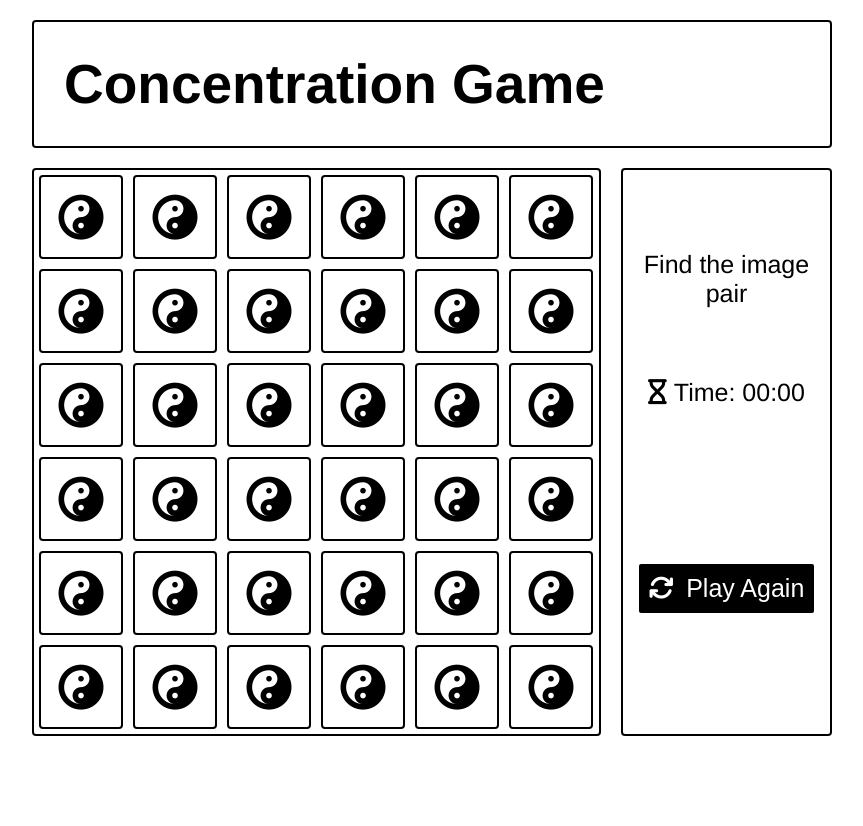
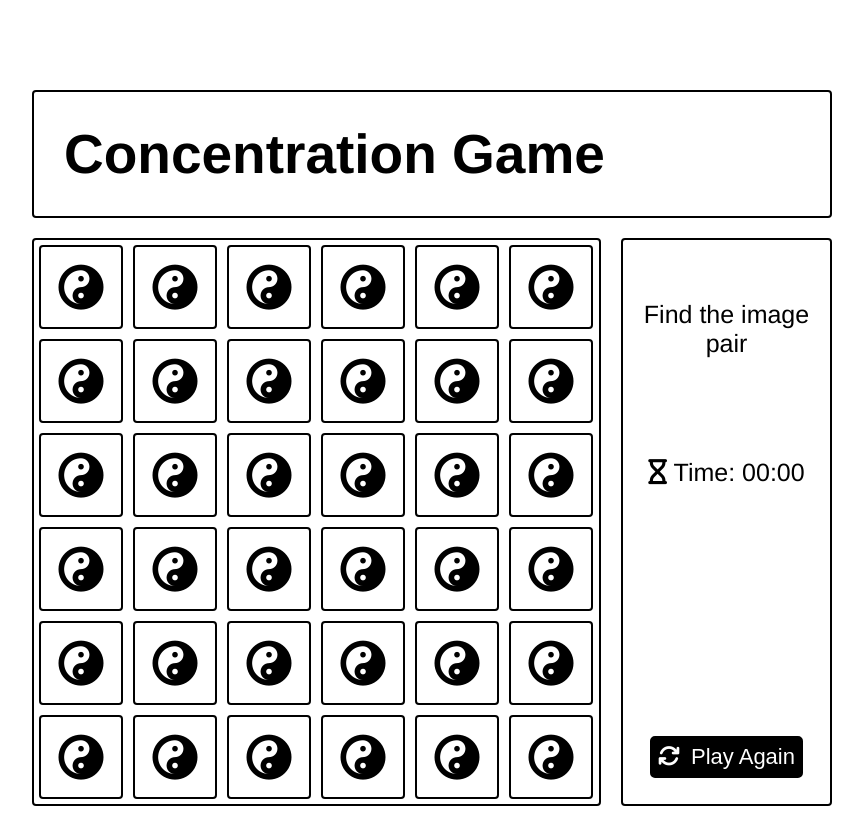
Before and after one commit to CPTien/Concentration-Game, a plain HTML site: page index.html in a window 1280 px wide. Both pictures are taken after a click on the button "Play Again". Shown: the whole page, without its empty margins (208-1071 px from the left). Before the commit the page ends 800 px from the top, so only its background shows below. Drawn offline with Linux system fonts and the light colour scheme.

```diff
--- a/css/main.css
+++ b/css/main.css
@@ -17,7 +17,7 @@ h1 {
   grid-column:  1/8;
   grid-row: 1;
   text-align: left;
-  margin: 20px 50px 10px 50px;
+  margin: 90px 50px 10px 50px;
   border: 2px solid;
   border-radius: 4px;
   padding: 30px
@@ -37,13 +37,13 @@ h1 {
 }
 
 #instruction {
-  margin: 80px 0px 50px 0px;
+  margin: 60px 10px 100px 10px;
   font-size: 25px;
 }
 
 .timer-container {
 	color: #000;
-	margin: 70px 0px 140px 0px;
+	margin: 70px 0px 204px 0px;
 }
 
 .timer {
@@ -51,19 +51,20 @@ h1 {
 }
 
 #replayBtn {
-  border-radius: 4px;
-  border: 2px solid;
-  margin: 15px auto;
-  font-size: 25px;
+  border-radius: 10px;
+  border: 5px solid;
+  margin: 40px 12px 10px 12px;
+  font-size: 22px;
   background-color: black;
   color: white;
-  padding: 10px;
+  padding: 8px;
   cursor: pointer;
 }
 
 #replayBtn:hover {
-color: green;
-background-color: aqua;
+  background-color: white;
+  color: black;
+  border-color: white;
 }
 
 #gameBoard {
@@ -113,7 +114,7 @@ background-color: aqua;
 }
 
 .front-side:hover {
-  color: rgb(197, 17, 17);
+  color: rgb(92, 82, 82);
   font-size: 45px;
 }
 
@@ -127,6 +128,6 @@ background-color: aqua;
 
 .back-side {
   transform: rotateY(180deg);
-  color: red;
+  color: grey;
   font-size: 45px;
 }
--- a/index.html
+++ b/index.html
@@ -15,9 +15,9 @@
             <div class = title>Concentration Game</div>
         </h1>
         <div class = "sideBar">
-          <div id="instruction">Find the image pair</div>
+          <div id="instruction">Find all the image pairs</div>
           <div class = "timer-container">
-            <span class="timer"><i class="fa-solid fa-hourglass"></i>&nbsp;Time: 00:00</span>
+            <span class="timer"></span>
           </div>
           <button id="replayBtn">
             <i class="fa-solid fa-arrows-rotate"></i>&nbsp;&nbsp;Play Again
@@ -168,7 +168,6 @@
                 <i class="front-side fa-solid fa-yin-yang"></i>
                 <i class="back-side fa-solid fa-worm"></i>
             </div>
-
         </section>
     </div>
 </body>
--- a/js/main.js
+++ b/js/main.js
@@ -32,6 +32,12 @@ let time = null;
 let minutes = 0;
 let seconds = 0;
 let timeStart = false;
+let showTime = null;
+
+//reference: <https://stackoverflow.com/questions/8043026/how-to-format-numbers-by-prepending-0-to-single-digit-numbers/31466357#31466357>
+showTime = setInterval(function() {
+  timeCounter.innerHTML = (`<i class="fa-solid fa-hourglass"></i>  ` +`Time: ` + (minutes).toLocaleString('en-US', {minimumIntegerDigits: 2, useGrouping:false}) + `:` + (seconds).toLocaleString('en-US', {minimumIntegerDigits: 2, useGrouping:false}));
+},1000);
 
 function timer() {
 	// 1 count per second, after 60 seconds, convert to 1 min
@@ -41,20 +47,17 @@ function timer() {
 				minutes++;
 				seconds = 0;
 		}
-		// update html timer section
-		timeCounter.innerHTML = (`<i class="fa-solid fa-hourglass"></i>  ` +`Time: ` + minutes + ` : ` + seconds);
 	}, 1000);
-}
+};
 
 function stopTimer() {
 	clearInterval(time);
-}
+};
 
 // player moves
 // add click to all of the cells
 cards.forEach(card => card.addEventListener('click', makeMove));
 
-let firstMoveState=[];//<<<<-----------------------------------------------------------to remove?
 function makeMove() {
   //timer starts when click on the first card
   if (timeStart === false) {
@@ -63,7 +66,7 @@ function makeMove() {
   };
 
   if (lockedBoard === true) return;
-  if (this === firstMove) return; //Rondell's help
+  if (this === firstMove) return;
   this.classList.add('flip');
 // if the card has not been selected, make it the first move
   if (hasFlippedCard === false) {
@@ -105,8 +108,6 @@ function resetBoard() {
   secondMove = null;
 }
 
-
-
 //win condition function
 function winCondition() {
   if (winConditionCount == 18) { //<<-------------------------------------------------------to change to 18<<<<<<<
@@ -116,7 +117,6 @@ function winCondition() {
   }
 }
 
-
 // restart game button functions
 replayBtn.addEventListener('click', replay)
 
@@ -125,15 +125,17 @@ function replay() {
   lockedBoard = false;
   firstMove = null;
   secondMove = null;
+  winConditionCount = 0;
   // shuffle the cards
   replayBtn.innerHTML = '<i class="fa-solid fa-arrows-rotate">&nbsp;&nbsp;</i>Play Again';
   winningMsg.innerHTML = 'Find the image pair';
   //clear time;
+  timeStart = false;
+  seconds = 0;
   minutes = 0;
-  seconds = -1;
-  // firstMoveState[firstMoveState.length -1].classList.remove('flip');
-  cards.forEach(card => card.classList.remove('flip')); //---------------------------------------------<<<<<
-
+  stopTimer();
+  cards.forEach(card => card.classList.remove('flip'));
+  cards.forEach(card => card.addEventListener('click', makeMove));
   shuffle();
-  return null;//---------------------------------------------<<<<<
+  return null;
 }
```
Also changed, not shown: Game Screenshot.png (added), 1 other file.
